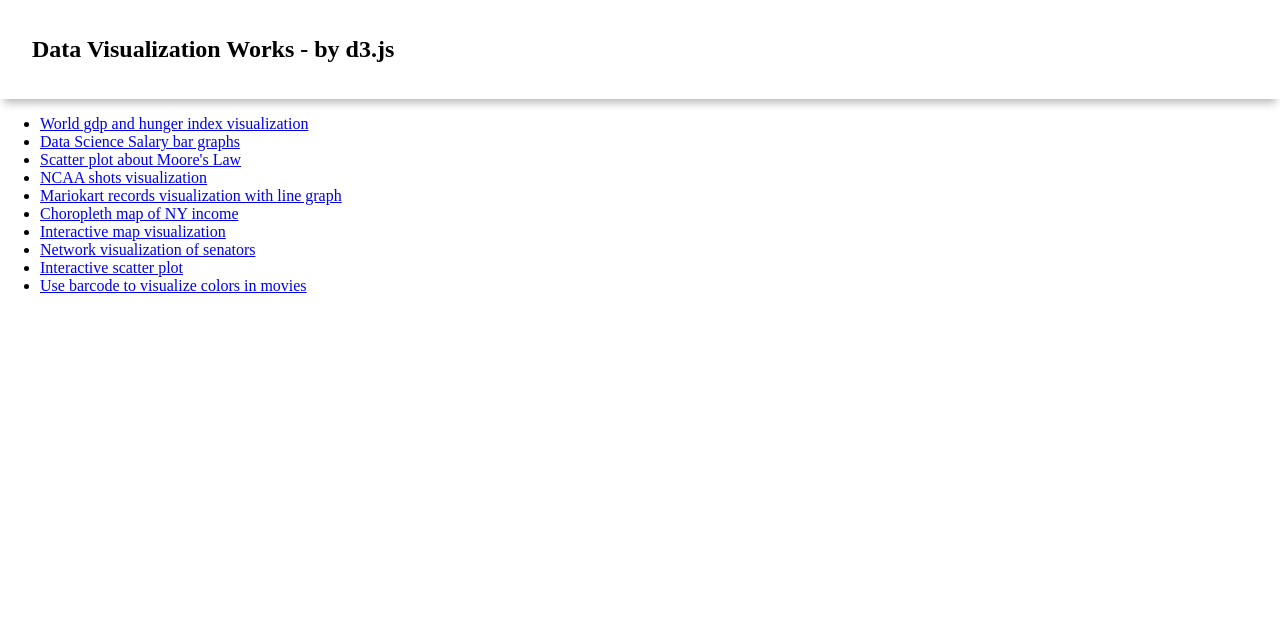
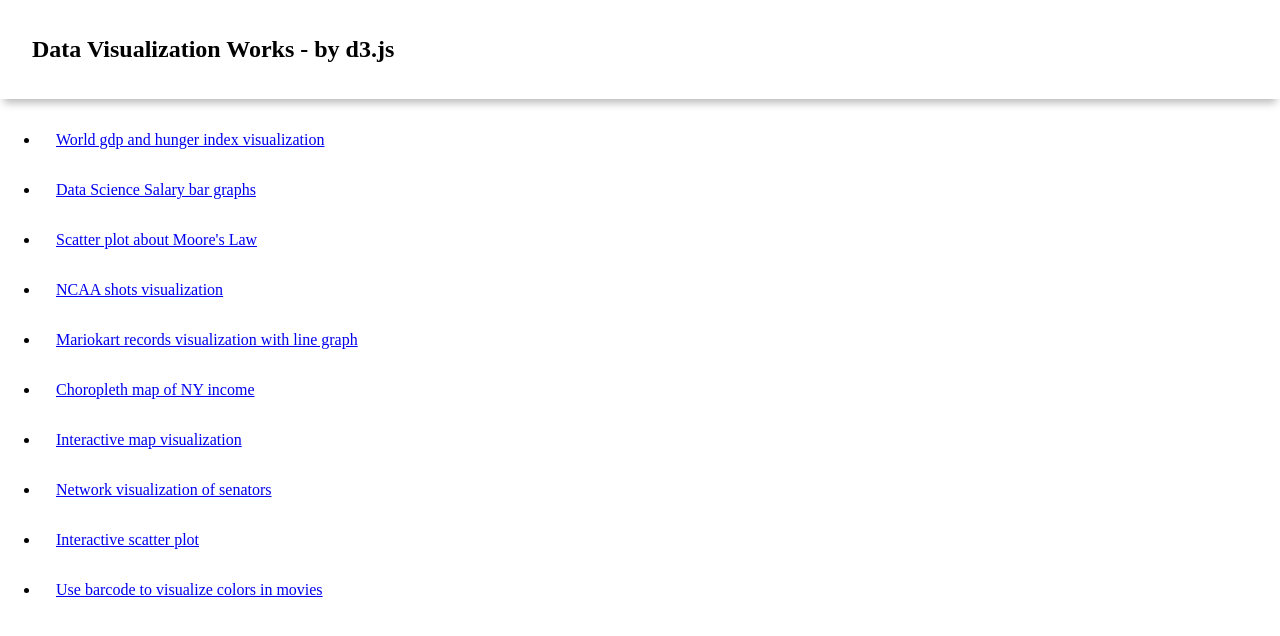
Before and after one commit to xinc313/d3-vis, a plain HTML site: page index.html in a window 1280 px wide. Drawn offline with Linux system fonts and the light colour scheme.

Commit message:
Update styles.css

```diff
--- a/styles.css
+++ b/styles.css
@@ -6,3 +6,7 @@ body {
     padding: 16px 32px;
     box-shadow: 0 8px 8px -4px #bbbbbb;
 }
+
+ul li {
+    padding: 16px;
+}
```
